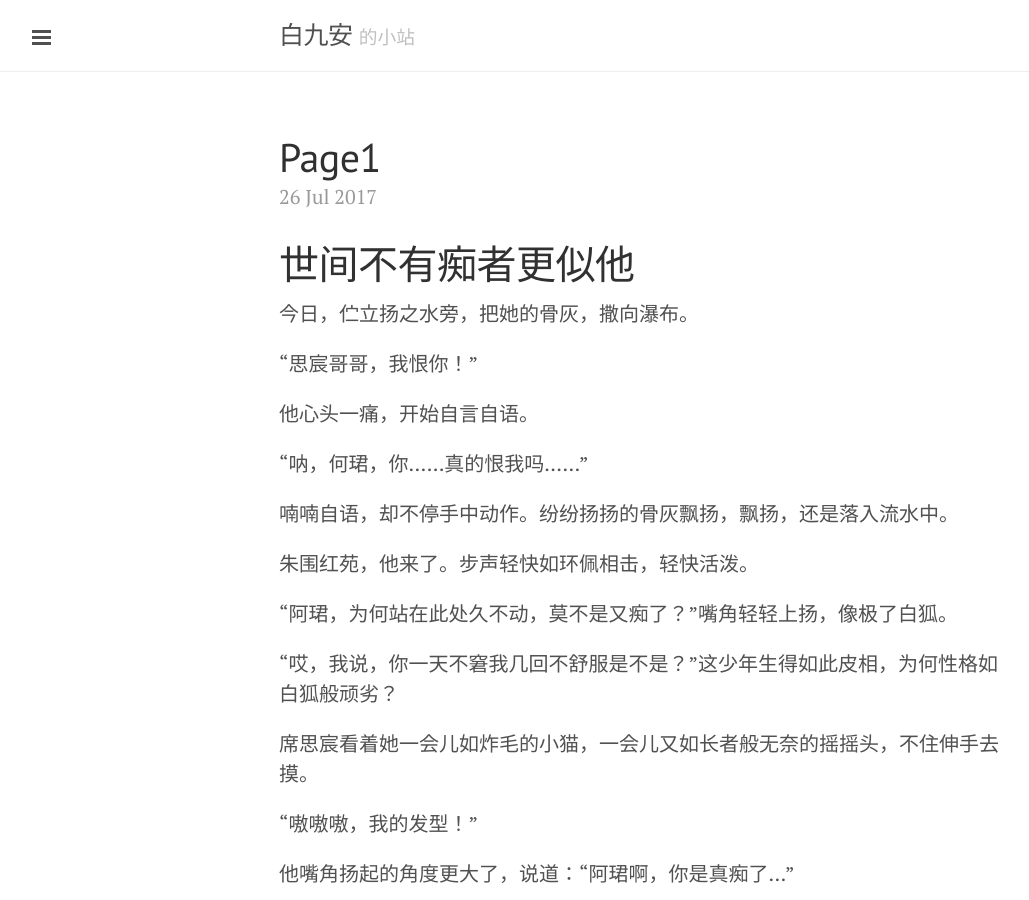
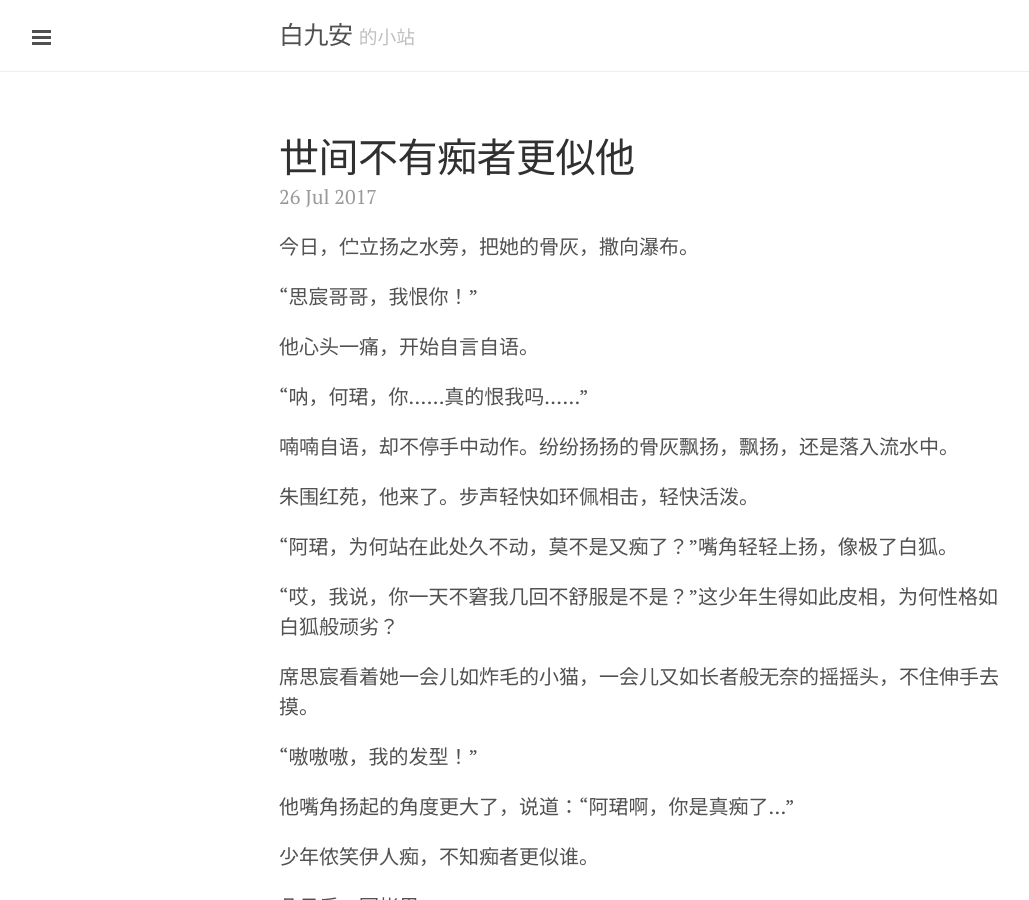
Before and after one commit to Bokzan/jinghan.github.io, a Jekyll site: the page built from _posts/2017-07-26-世间不有痴者更似他.md, in a window 1280 px wide and 900 px high. Shown: the whole window, without its empty margins (1-1030 px from the left). Built offline with Jekyll 4.4.1, drawn with Linux system fonts in a browser that asks for light colours; our own code applies the rules of GitHub Pages for plain Markdown files; Markdown is read by kramdown in place of the engine named in the settings; part of the change alters nothing that is shown.

```diff
--- a/_posts/2017-07-26-page1.md
+++ b/_posts/2017-07-26-世间不有痴者更似他.md
@@ -1,7 +1,3 @@
-# 世间不有痴者更似他
-
-
-
 今日，伫立扬之水旁，把她的骨灰，撒向瀑布。
 
 “思宸哥哥，我恨你！”
```
